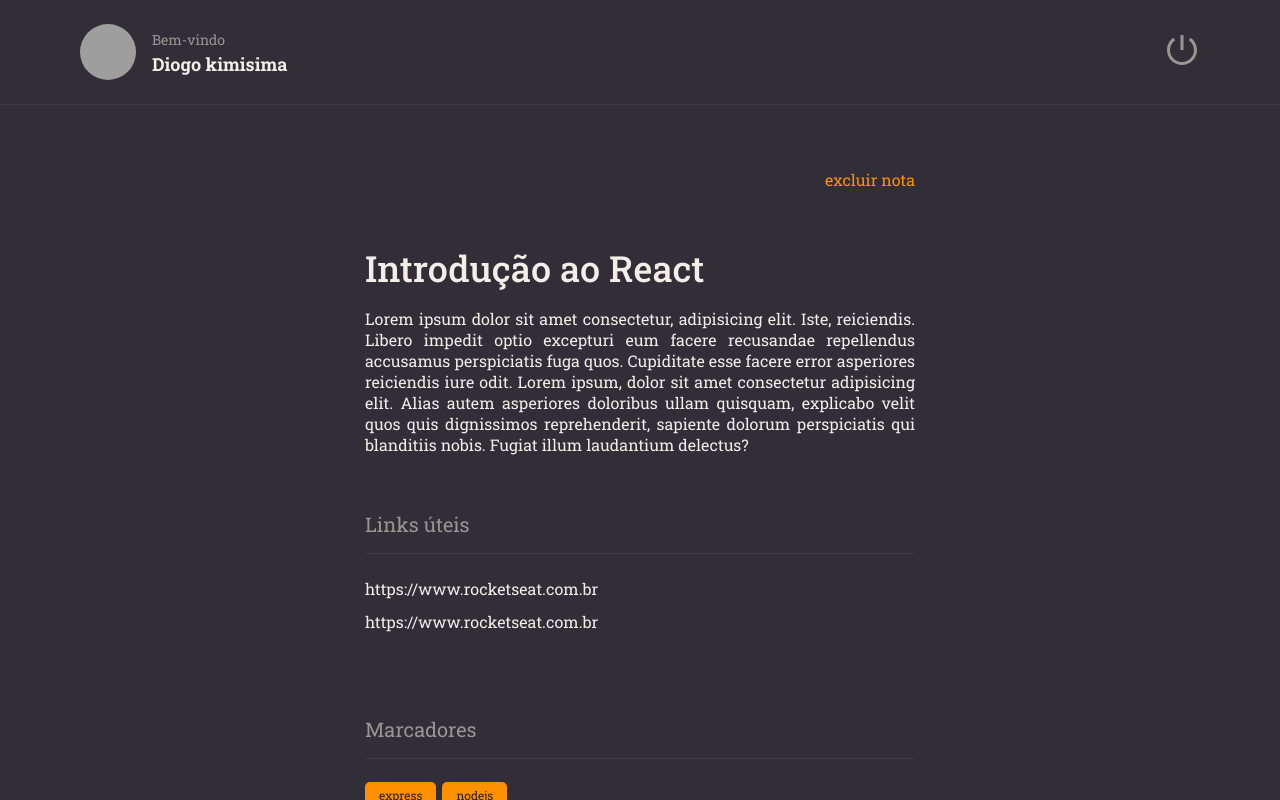
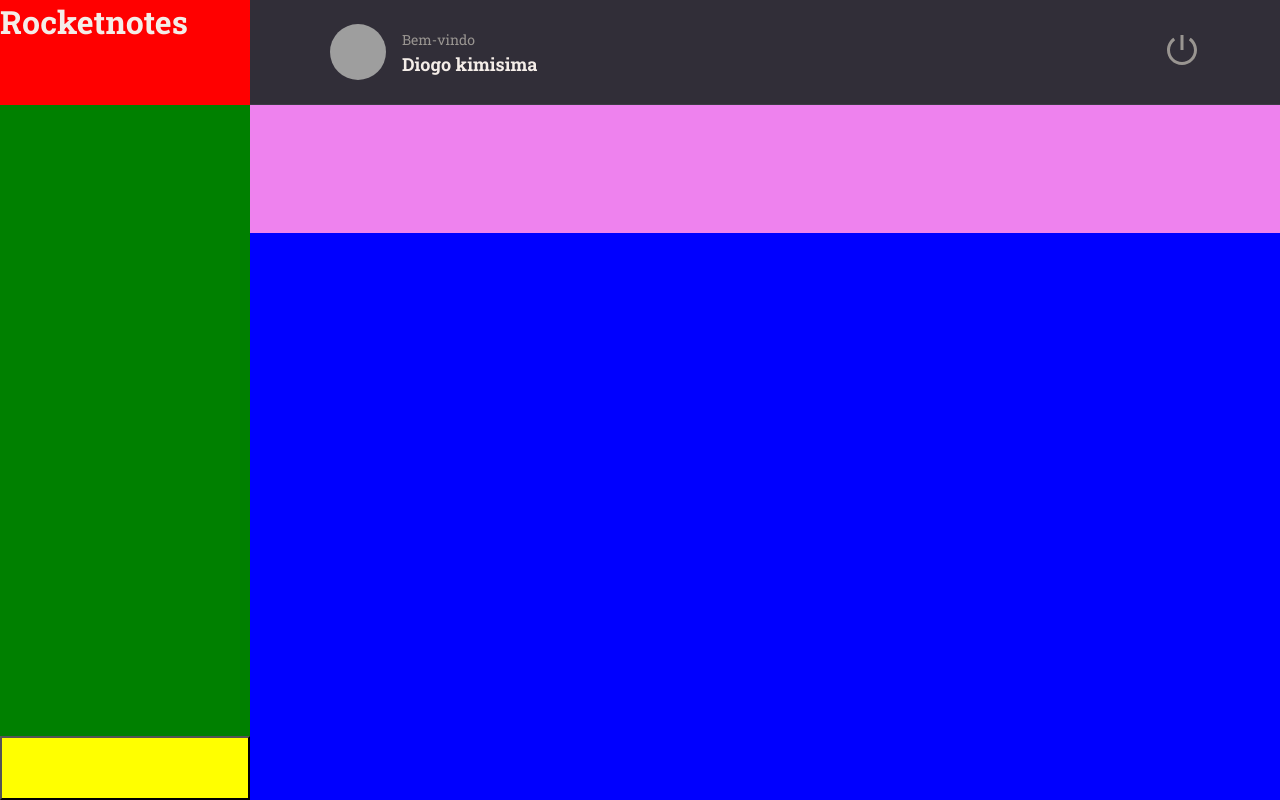
Before and after one commit to diogokimisima/RocketNotes, a React (Vite) app: page / in a window 1280 px wide. Built offline with nearby package versions, Linux system fonts and the light colour scheme; grey boxes are pictures that could not be loaded.

Commit message:
creating the home page

```diff
--- a/src/components/Sections/style.js
+++ b/src/components/Sections/style.js
@@ -1,7 +1,7 @@
 import styled from "styled-components";
 
 export const Container = styled.section `
-    margin: 56px 0 28px;
+    margin: 28px 0;
 
     > h2 {
         border-bottom-width: 1px;
@@ -9,7 +9,6 @@ export const Container = styled.section `
         border-bottom-color: ${({ theme }) => theme.COLORS.BACKGROUND_700};
 
         padding-bottom: 16px;
-        margin-bottom: 24px;
 
         color: ${({ theme }) => theme.COLORS.GRAY_100 };
         font-size: 20px;
--- a/src/main.jsx
+++ b/src/main.jsx
@@ -4,13 +4,13 @@ import { ThemeProvider } from 'styled-components';
 import GlobalStyles from "./styles/global";
 import theme from './styles/theme';
 
-import { Details } from './pages/Details/'
+import { Home } from './pages/Home/'
 
 ReactDOM.createRoot(document.getElementById('root')).render(
   <React.StrictMode>
     <ThemeProvider theme={theme}>
       <GlobalStyles/>
-      <Details />
+      <Home />
     </ThemeProvider>
   </React.StrictMode>,
 )
--- a/src/pages/Details/index.jsx
+++ b/src/pages/Details/index.jsx
@@ -16,7 +16,7 @@ export function Details() {
 
           <h1>Introdução ao React</h1>
 
-          <p>Lorem ipsum dolor sit amet consectetur, adipisicing elit. Iste, reiciendis. Libero impedit optio excepturi eum facere recusandae repellendus accusamus perspiciatis fuga quos. Cupiditate esse facere error asperiores reiciendis iure odit. Lorem ipsum, dolor sit amet consectetur adipisicing elit. Alias autem asperiores doloribus ullam quisquam, explicabo velit quos quis dignissimos reprehenderit, sapiente dolorum perspiciatis qui blanditiis nobis. Fugiat illum laudantium delectus?</p>
+          <p>Lorem ipsum dolor sit amet consectetur, adipisicing elit. Iste, reiciendis. Libero impedit optio excepturi eum facere recusandae repellendus accusamus perspiciatis fuga quos. Cupiditate esse facere error asperiores reiciendis iure odit. Lorem ipsum, dolor sit amet consectetur adipisicing elit. Alias autem asperiores doloribus ullam quisquam, explicabo velit quos quis dignissimos reprehenderit, sapiente dolorum perspiciatis qui blanditiis nobis. Fugiat illum laudantium delectus? lorem</p>
 
           <Section title="Links úteis">
             <Links>
--- /dev/null
+++ b/src/pages/Home/index.jsx
@@ -0,0 +1,31 @@
+import { Container, Brand, Menu, Search, Content, NewNote } from './styles'
+
+import { Header } from '../../components/Header'
+
+export function Home() {
+  return (
+    <Container>
+      <Brand>
+        <h1>Rocketnotes</h1>
+      </Brand>
+
+      <Header></Header>
+
+      <Menu>
+
+      </Menu>
+
+      <Search>
+
+      </Search>
+
+      <Content>
+
+      </Content>
+
+      <NewNote>
+
+      </NewNote>
+    </Container>
+  )
+}
--- /dev/null
+++ b/src/pages/Home/styles.js
@@ -0,0 +1,37 @@
+import styled from 'styled-components'
+
+export const Container = styled.div`
+  width: 100%;
+  height: 100vh;
+
+  display: grid;
+  grid-template-columns: 250px auto;
+  grid-template-rows: 105px 128px auto 64px;
+  grid-template-areas:
+  "brand header"
+  "menu search"
+  "menu content"
+  "newnote content";
+
+  background-color: ${({ theme }) => theme.COLORS.BACKGROUND_800};
+`
+export const Brand = styled.div`
+  grid-area: brand;
+  background-color: red;
+`
+export const Menu = styled.ul`
+  grid-area: menu;
+  background-color: green;
+`
+export const Search = styled.div`
+  grid-area: search;
+  background-color: violet;
+`
+export const Content = styled.div`
+  grid-area: content;
+  background-color: blue;
+`
+export const NewNote = styled.button`
+  grid-area: newnote;
+  background-color: yellow;
+`
```
